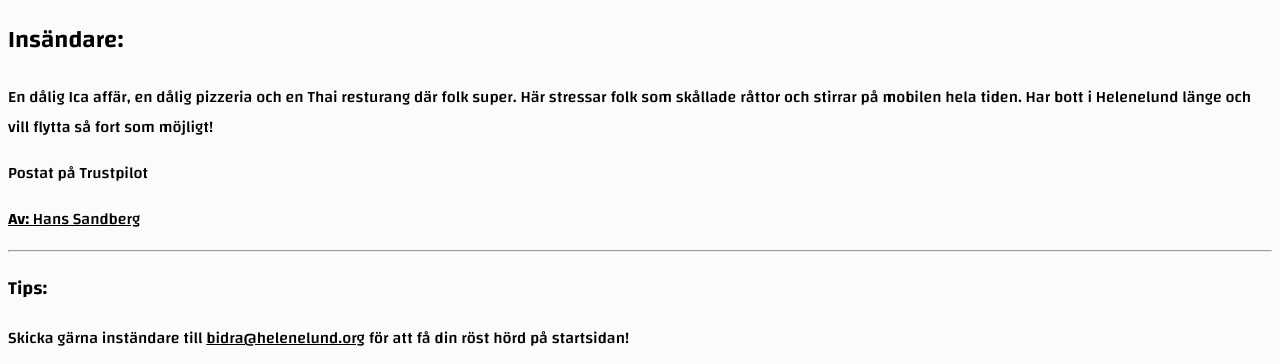
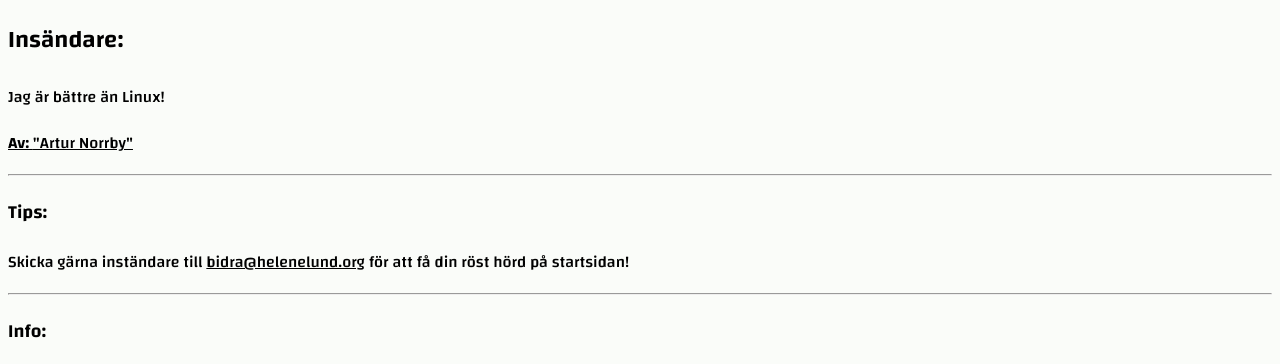
Before and after one commit to KillerrabbitAos/helenelund.org, a plain HTML site: page index.html in a window 1280 px wide. Shown: the part 798-1162 px from the top of the page. Drawn offline with Linux system fonts and the light colour scheme.

Commit message:
Insändare

```diff
--- a/index.html
+++ b/index.html
@@ -50,11 +50,11 @@
   <h1>
     <h2>Insändare:</h2>
 
-    <p>En dålig Ica affär, en dålig pizzeria och en Thai resturang där folk super. Här stressar folk som skållade råttor och stirrar på mobilen hela tiden. Har bott i Helenelund länge och vill flytta så fort som möjligt!</p>
+    <p>Jag är bättre än Linux!</p>
 
-    <p>Postat på Trustpilot</p>
+    <p></p>
 
-    <p><u><b>Av: </b>Hans Sandberg</u></p>
+    <p><u><b>Av: </b>"Artur Norrby"</u></p>
 
     <hr/>
 
```
